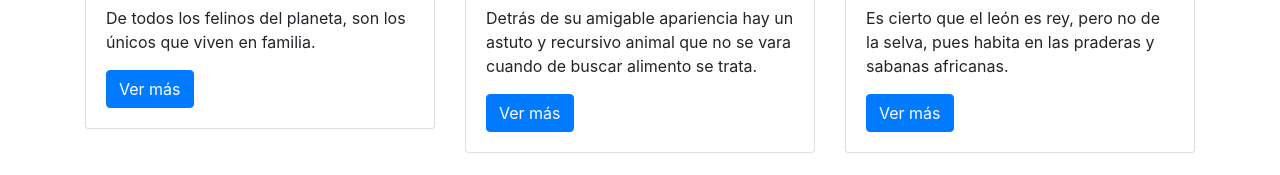
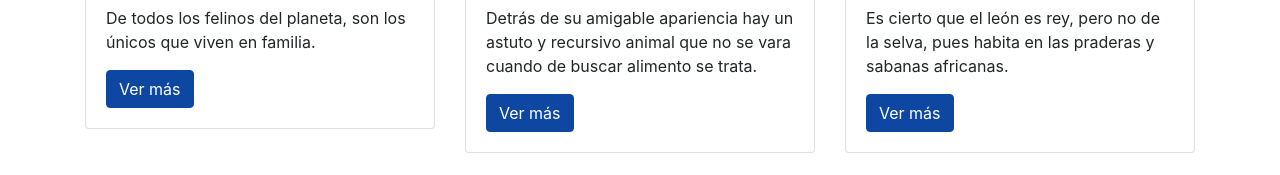
Before and after one commit to fredo0522/zoo_web, a React (Create React App) app: page /animals in a window 1280 px wide. Shown: the part 460-635 px from the top of the page. Built offline with nearby package versions, Linux system fonts and the light colour scheme.

Commit message:
Colores parejos para todos los botones

```diff
--- a/src/App.css
+++ b/src/App.css
@@ -38,3 +38,13 @@ body {
 .headerBar-icons {
   font-size: 1.5em;
 }
+
+.btn-primary {
+  background-color: #0d47a1 !important;
+  border-color: #0d47a1 !important;
+}
+
+.btn-primary:hover {
+  background-color: #64b5f6 !important;
+  border-color:  #64b5f6 !important;
+}
```
